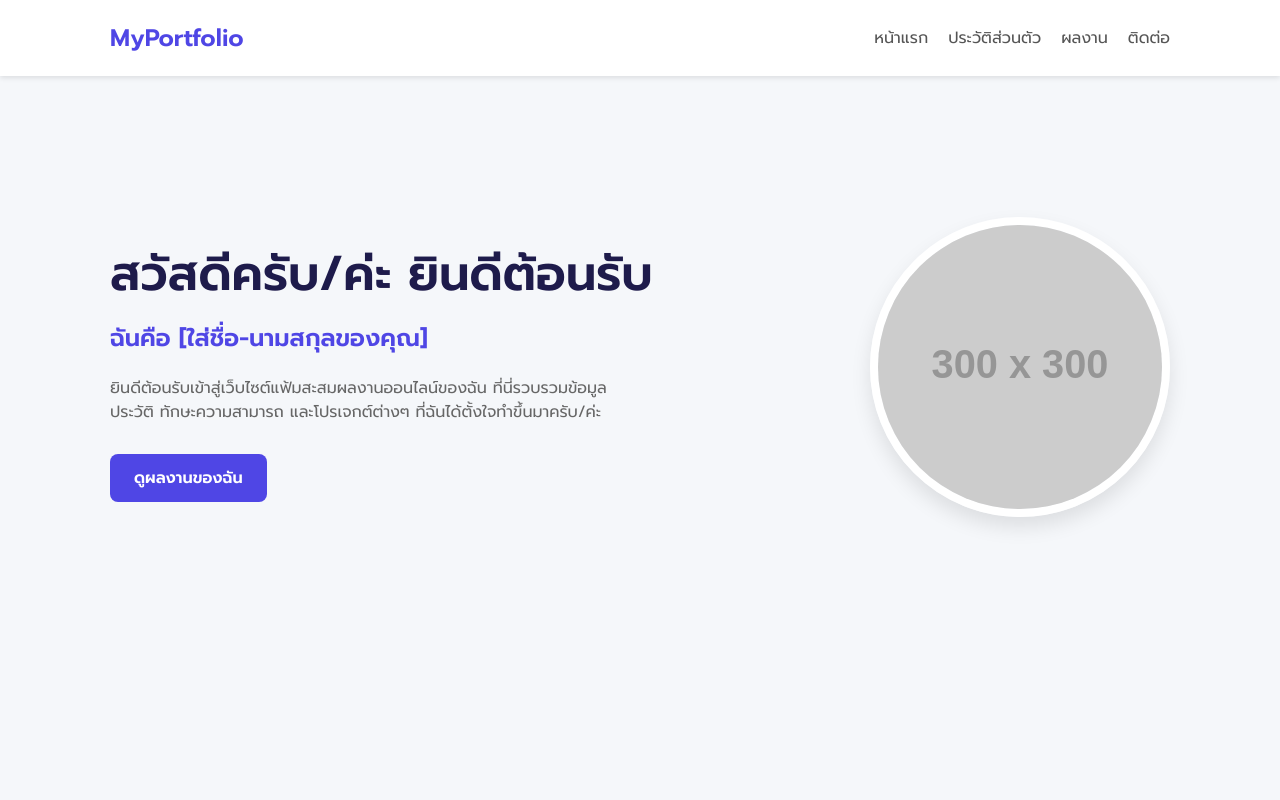
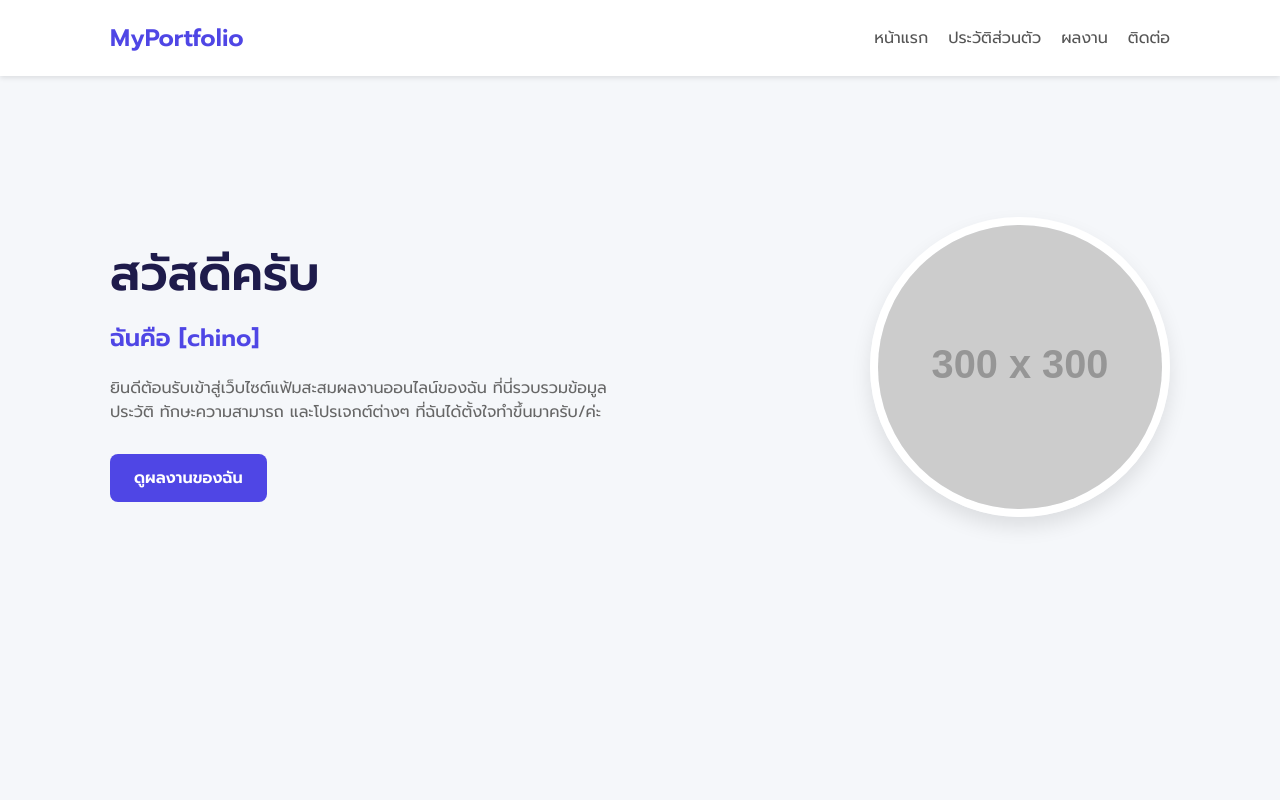
Before and after one commit to 85NN/chino0806907489, a plain HTML site: page index.html in a window 1280 px wide. Shown: the top 800 px of the page. Drawn offline with Linux system fonts and the light colour scheme; placeholder pictures from the web are drawn by us.

Commit message:
Update index.html

```diff
--- a/index.html
+++ b/index.html
@@ -267,8 +267,8 @@
 
     <section id="home">
         <div class="hero-text">
-            <h1>สวัสดีครับ/ค่ะ ยินดีต้อนรับ</h1>
-            <h2>ฉันคือ [ใส่ชื่อ-นามสกุลของคุณ]</h2>
+            <h1>สวัสดีครับ</h1>
+            <h2>ฉันคือ [chino]</h2>
             <p>ยินดีต้อนรับเข้าสู่เว็บไซต์แฟ้มสะสมผลงานออนไลน์ของฉัน ที่นี่รวบรวมข้อมูลประวัติ ทักษะความสามารถ และโปรเจกต์ต่างๆ ที่ฉันได้ตั้งใจทำขึ้นมาครับ/ค่ะ</p>
             <a href="#projects" class="btn">ดูผลงานของฉัน</a>
         </div>
```
